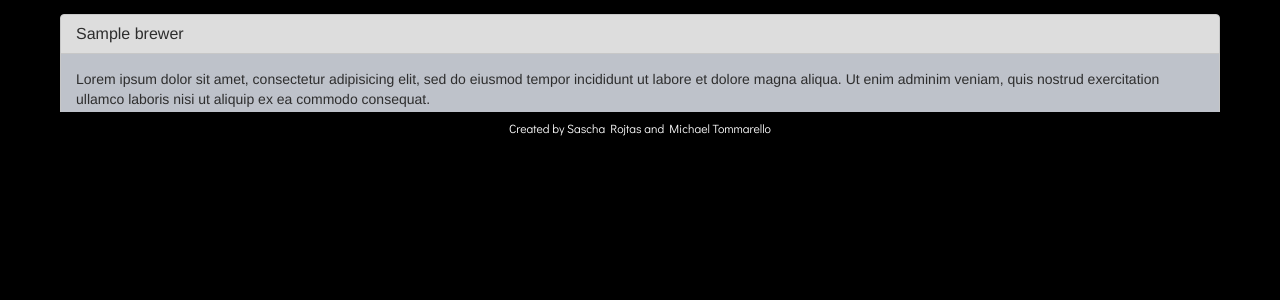
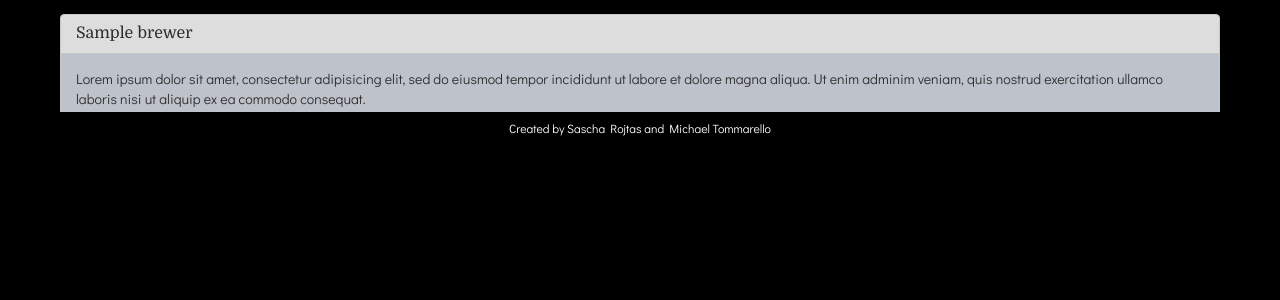
Before and after one commit to mtommarello/Web-Programming-Final, a PHP site: page /brewers.php in a window 1280 px wide. Shown: the part 51-351 px from the top of the page. Run offline with PHP 8.4, Linux system fonts and the light colour scheme; tables that the repository leaves empty hold one stand-in row (values such as "Sample post"); data that the repository does not hold is empty; some libraries are stand-ins or nearby versions.

Commit message:
Brewer CSS Fonts Changed

```diff
--- a/brewers.php
+++ b/brewers.php
@@ -28,6 +28,7 @@
                                             echo '<a data-toggle="collapse" data-parent="#accordion" href="#brewer' . $brewerCount . '">' . $row["brewerName"] . '</a>';
                                         echo '</h4>';
                                     echo '</div>';
+
                                     echo '<div id="brewer' . $brewerCount . '" class="panel-collapse collapse in">';
                                         echo '<div class="panel-body">Lorem ipsum dolor sit amet, consectetur adipisicing elit, sed do eiusmod tempor incididunt ut labore et dolore magna aliqua. Ut enim adminim veniam, quis nostrud exercitation ullamco laboris nisi ut aliquip ex ea commodo consequat.</div>';
                                     echo '</div>';
--- a/css/styles.css
+++ b/css/styles.css
@@ -151,4 +151,9 @@ footer {
     background-color:#D3D7E0;
     opacity: 0.9;
     margin: 5px;
+    font-family: 'Domine', serif;
 }
+
+.panel-body {
+    font-family: 'Didact Gothic', sans-serif;
+}
```
